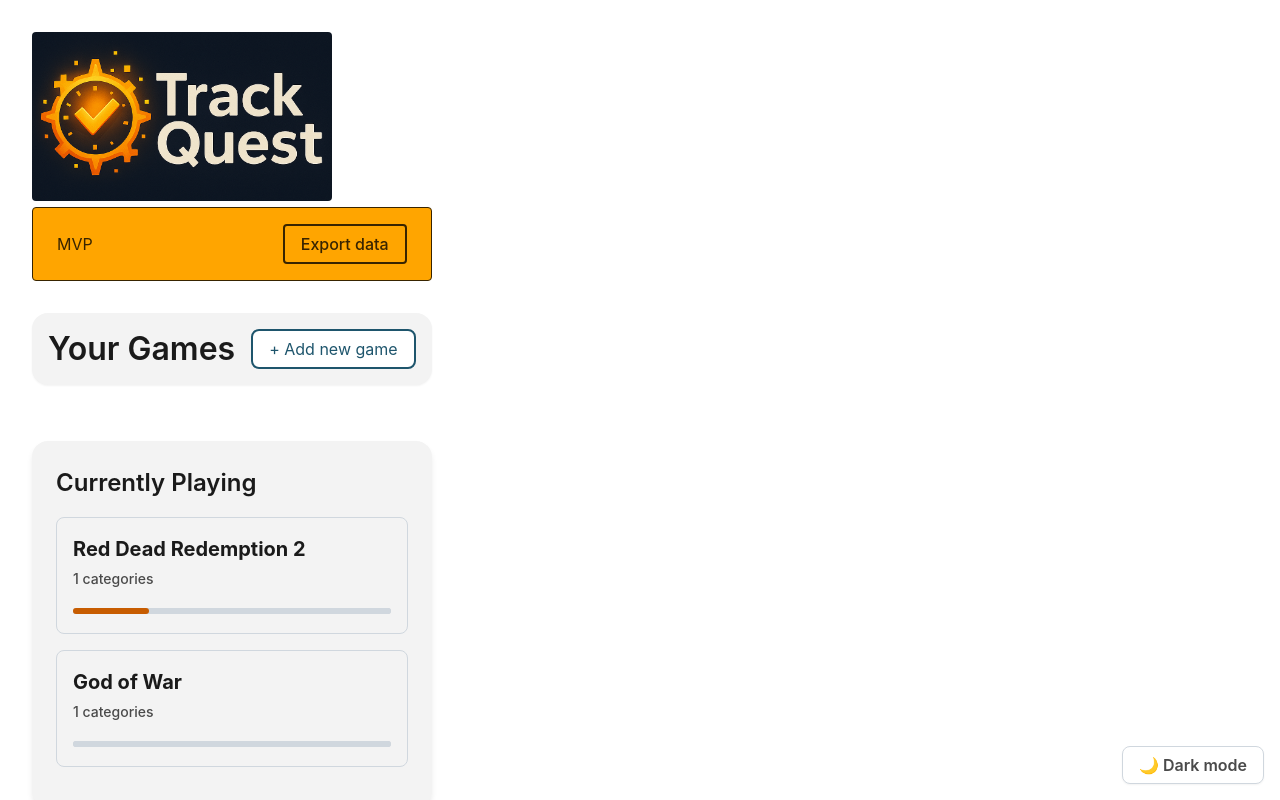
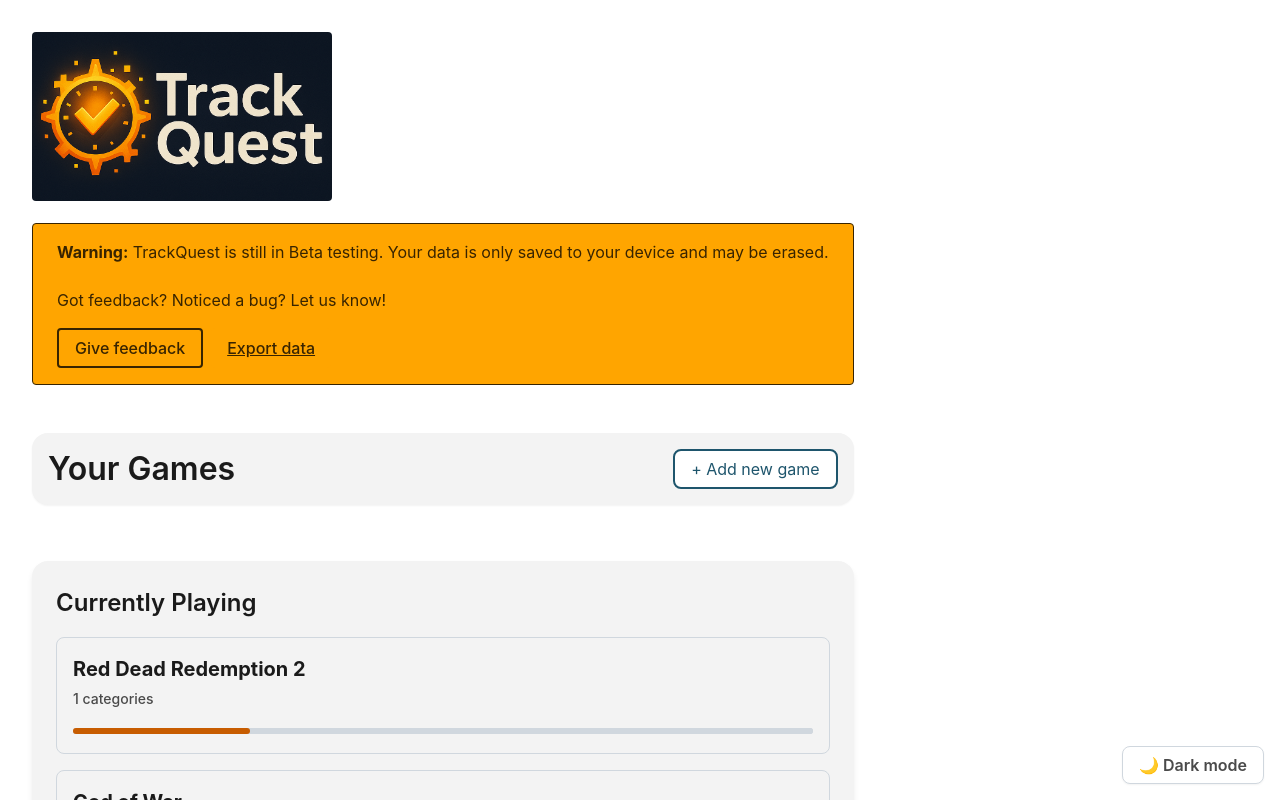
Before and after one commit to leovolving/quest, a React (Vite) app: page / in a window 1280 px wide. Shown: the top 800 px of the page. Built offline with nearby package versions, Linux system fonts and the light colour scheme.

Commit message:
mvpBanner copy

```diff
--- a/src/components/global/MvpBanner.jsx
+++ b/src/components/global/MvpBanner.jsx
@@ -1,12 +1,33 @@
+import styled from 'styled-components';
+
+import { APP_NAME } from '../../constants';
+
 import useAnalytics from '../../services/analyticsService';
 
-import { Banner, BannerButton, BANNER_VARIANT } from '../_ds';
+import { Banner, BannerActionContainer, BannerButton, BANNER_VARIANT } from '../_ds';
+
+const BannerComponent = styled(Banner)`
+  margin: ${({ theme }) => theme.spacing.md + ' 0'};
+`;
 
 export const MvpBanner = () => {
   const { exportAnalytics } = useAnalytics();
   return (
-    <Banner variant={BANNER_VARIANT.WARN}>
-      MVP <BannerButton onClick={exportAnalytics}>Export data</BannerButton>
-    </Banner>
+    <BannerComponent variant={BANNER_VARIANT.WARN} stacked>
+      <div>
+        <strong>Warning:</strong> {APP_NAME} is still in Beta testing. Your data is only saved to
+        your device and may be erased.
+        <br />
+        <br />
+        Got feedback? Noticed a bug? Let us know!
+      </div>
+      <BannerActionContainer>
+        {/* TODO: add link to Google form */}
+        <BannerButton>Give feedback</BannerButton>
+        <BannerButton floating onClick={exportAnalytics}>
+          Export data
+        </BannerButton>
+      </BannerActionContainer>
+    </BannerComponent>
   );
 };
--- /dev/null
+++ b/src/constants/app.js
@@ -0,0 +1 @@
+export const APP_NAME = 'TrackQuest';
--- a/src/constants/index.js
+++ b/src/constants/index.js
@@ -1,2 +1,3 @@
+export { APP_NAME } from './app';
 export { ACTION_NAMES } from './analytics';
 export { STATUS_OPTIONS } from './game-status';
```
